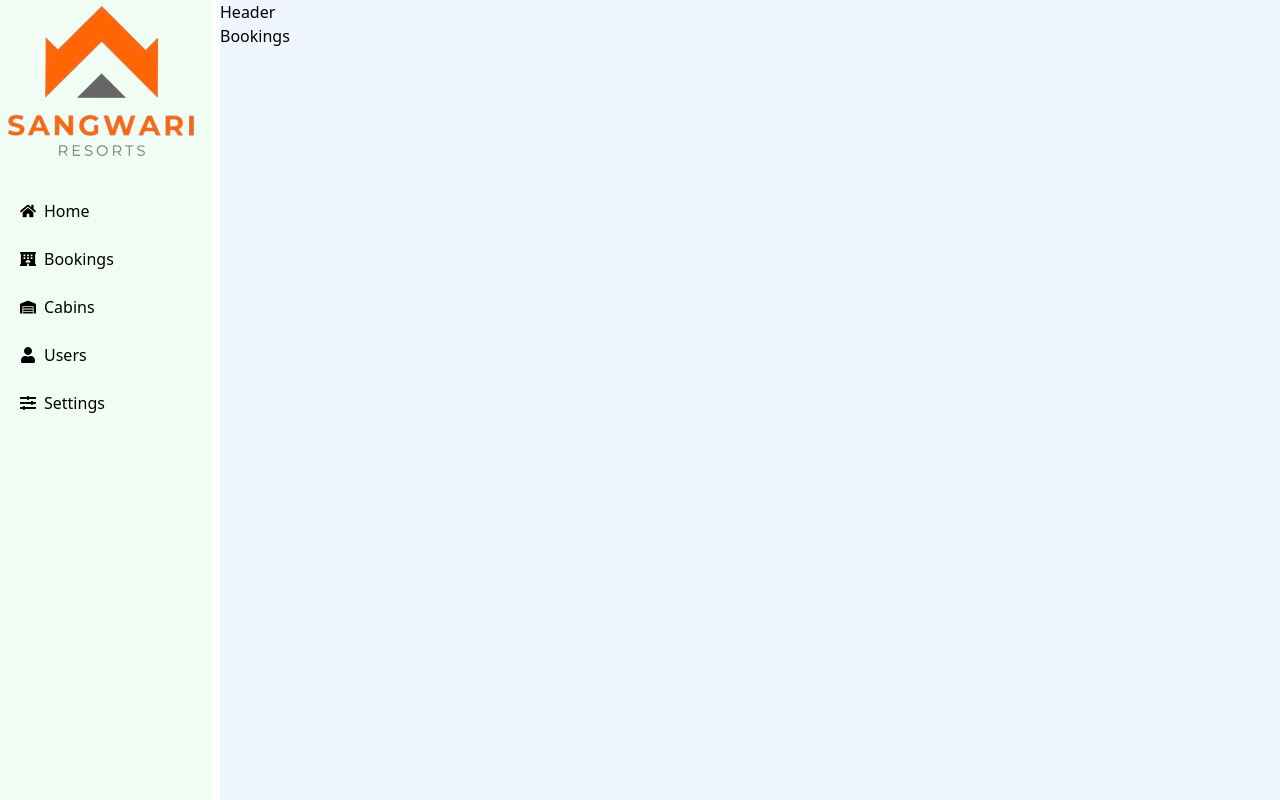
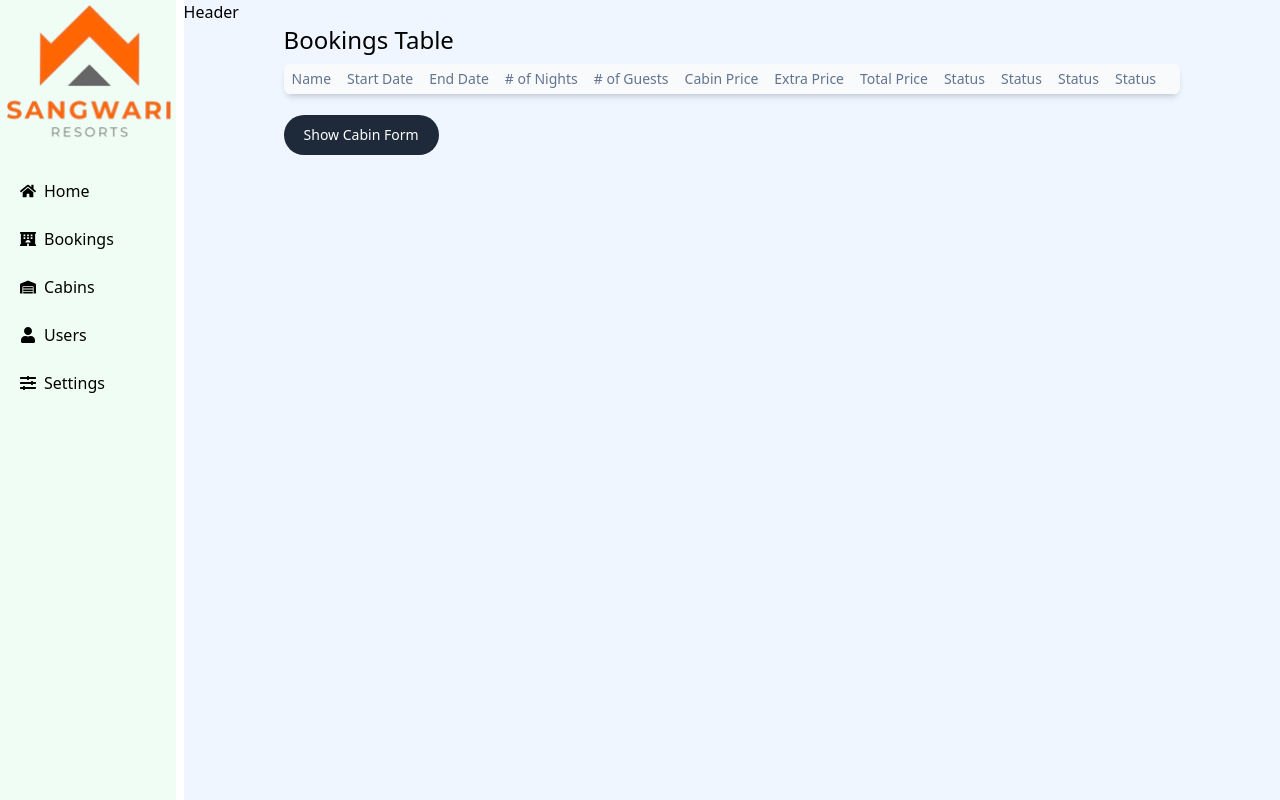
Before and after one commit to sandeepdewangan/10-sangwari-resort, a React (Vite) app: page /bookings in a window 1280 px wide. Built offline with nearby package versions, Linux system fonts and the light colour scheme.

Commit message:
Settings page

```diff
--- a/src/App.jsx
+++ b/src/App.jsx
@@ -16,7 +16,8 @@ import { Toaster } from "react-hot-toast";
 // Setup React Router
 const queryClient = new QueryClient({
   defaultOptions: {
-    staleTime: 60 * 1000,
+    // staleTime: 60 * 1000,
+    staleTime: 0,
   },
 });
 
--- /dev/null
+++ b/src/features/bookings/BookingsTable.jsx
@@ -0,0 +1,72 @@
+const BookingsTable = () => {
+  return (
+    <div>
+      <div className="relative flex flex-col w-full h-full overflow-scroll text-gray-700 bg-white shadow-md rounded-lg bg-clip-border">
+        <table className="w-full text-left table-auto min-w-max text-slate-800">
+          <thead>
+            <tr className="text-slate-500 border-b border-slate-300 bg-slate-50">
+              <th className="p-2">
+                <p className="text-sm leading-none font-normal">Name</p>
+              </th>
+              <th className="p-2">
+                <p className="text-sm leading-none font-normal">Start Date</p>
+              </th>
+              <th className="p-2">
+                <p className="text-sm leading-none font-normal">End Date</p>
+              </th>
+              <th className="p-2">
+                <p className="text-sm leading-none font-normal"># of Nights</p>
+              </th>
+              <th className="p-2">
+                <p className="text-sm leading-none font-normal"># of Guests</p>
+              </th>
+              <th className="p-2">
+                <p className="text-sm leading-none font-normal">Cabin Price</p>
+              </th>
+              <th className="p-2">
+                <p className="text-sm leading-none font-normal">Extra Price</p>
+              </th>
+              <th className="p-2">
+                <p className="text-sm leading-none font-normal">Total Price</p>
+              </th>
+              <th className="p-2">
+                <p className="text-sm leading-none font-normal">Status</p>
+              </th>
+              <th className="p-2">
+                <p className="text-sm leading-none font-normal">Status</p>
+              </th>
+              <th className="p-2">
+                <p className="text-sm leading-none font-normal">Status</p>
+              </th>
+              <th className="p-2">
+                <p className="text-sm leading-none font-normal">Status</p>
+              </th>
+              <th className="p-2">
+                <p></p>
+              </th>
+            </tr>
+          </thead>
+          {/* {cabins.map((cabin) => (
+            <Cabin key={cabin.id} cabin={cabin} />
+          ))} */}
+        </table>
+      </div>
+      <button
+        type="button"
+        className="text-white bg-gray-800 hover:bg-gray-900 focus:outline-none focus:ring-4 focus:ring-gray-300 font-medium rounded-full text-sm px-5 py-2.5 me-2 mb-2 dark:bg-gray-800 dark:hover:bg-gray-700 dark:focus:ring-gray-700 dark:border-gray-700 mt-5"
+        // onClick={() => setShowForm(!showForm)}
+      >
+        Show Cabin Form
+      </button>
+      {/* {showForm ? (
+    <div className="w-[40%] pt-10">
+      <CabinForm />
+    </div>
+  ) : (
+    <p>Click to create a new room.</p>
+  )} */}
+    </div>
+  );
+};
+
+export default BookingsTable;
--- /dev/null
+++ b/src/features/settings/SettingsForm.jsx
@@ -0,0 +1,132 @@
+import { useMutation, useQuery, useQueryClient } from "@tanstack/react-query";
+import { useForm } from "react-hook-form";
+import { Form } from "react-router-dom";
+
+import { getSettings, save } from "../../services/apiSettings";
+import toast from "react-hot-toast";
+
+const inputStyle =
+  "block w-full p-2 text-gray-900 border border-gray-300 rounded-lg bg-white text-base focus:ring-blue-500 focus:border-blue-500";
+const labelStyle = "block mb-2 text-sm font-medium text-gray-900";
+
+const SettingsForm = () => {
+  const queryClient = useQueryClient();
+  // use query
+  const {
+    isLoading: isQueryPending,
+    data: settings,
+    error: queryError,
+  } = useQuery({
+    queryKey: ["settings"],
+    queryFn: getSettings,
+  });
+
+  const { register, handleSubmit, formState } = useForm();
+
+  // click event
+  const { isPending: isFormSavingPending, mutate: saveSettings } = useMutation({
+    mutationFn: save,
+    onSuccess: () => {
+      toast.success("Save changes successfully made to database.");
+      queryClient.invalidateQueries({ queryKey: ["settings"] });
+    },
+    onError: (error) => toast(error.message),
+  });
+
+  const { errors } = formState;
+
+  function onSubmit(data) {
+    saveSettings({
+      minBookingLength: data.minBookingLength,
+      maxBookingLength: data.maxBookingLength,
+      maxNumberOfGuestsPerBooking: data.maxNumberOfGuestsPerBooking,
+      breakfastPrice: data.breakfastPrice,
+    });
+  }
+  if (isQueryPending || isFormSavingPending) return <p>Loading...</p>;
+
+  return (
+    <div>
+      <Form onSubmit={handleSubmit(onSubmit)}>
+        {/* Min booking length */}
+        <div className="mb-6">
+          <label className={labelStyle}>Min Booking Length</label>
+          <input
+            type="number"
+            className={inputStyle}
+            {...register("minBookingLength", {
+              required: "This field is required",
+            })}
+            defaultValue={settings.minBookingLength}
+          />
+          <label className="text-red-500">
+            {errors?.minBookingLength?.message && (
+              <p>{errors?.minBookingLength?.message}</p>
+            )}
+          </label>
+        </div>
+        {/* Max booking length */}
+        <div className="mb-6">
+          <label className={labelStyle}>Max Booking Length</label>
+          <input
+            type="number"
+            className={inputStyle}
+            {...register("maxBookingLength", {
+              required: "This field is required",
+            })}
+            defaultValue={settings.maxBookingLength}
+          />
+          <label className="text-red-500">
+            {errors?.maxBookingLength?.message && (
+              <p>{errors?.maxBookingLength?.message}</p>
+            )}
+          </label>
+        </div>
+        {/* Max Number of Guests */}
+        <div className="mb-6">
+          <label className={labelStyle}>Max Number of Guests</label>
+          <input
+            type="number"
+            className={inputStyle}
+            {...register("maxNumberOfGuestsPerBooking", {
+              required: "This field is required",
+            })}
+            defaultValue={settings.maxNumberOfGuestsPerBooking}
+          />
+          <label className="text-red-500">
+            {errors?.maxNumberOfGuestsPerBooking?.message && (
+              <p>{errors?.maxNumberOfGuestsPerBooking?.message}</p>
+            )}
+          </label>
+        </div>
+        {/* Breakfast Price */}
+        <div className="mb-6">
+          <label className={labelStyle}>Breakfast Price</label>
+          <input
+            type="number"
+            className={inputStyle}
+            {...register("breakfastPrice", {
+              required: "This field is required",
+            })}
+            defaultValue={settings.breakfastPrice}
+          />
+          <label className="text-red-500">
+            {errors?.breakfastPrice?.message && (
+              <p>{errors?.breakfastPrice?.message}</p>
+            )}
+          </label>
+        </div>
+
+        <button
+          type="submit"
+          className="focus:outline-none text-white bg-red-700 hover:bg-red-800 focus:ring-4 focus:ring-red-300 font-medium rounded-lg text-sm px-5 py-2.5 me-2 mb-2"
+          disabled={isFormSavingPending}
+        >
+          Save Changes
+        </button>
+      </Form>
+    </div>
+  );
+};
+
+export default SettingsForm;
--- a/src/pages/Bookings.jsx
+++ b/src/pages/Bookings.jsx
@@ -1,5 +1,14 @@
+import BookingsTable from "../features/bookings/BookingsTable";
+
 const Bookings = () => {
-  return <div>Bookings</div>;
+  return (
+    <div className="mx-25">
+      <span className="text-2xl">Bookings Table</span>
+      <div className="pt-2">
+        <BookingsTable />
+      </div>
+    </div>
+  );
 };
 
 export default Bookings;
--- a/src/pages/Settings.jsx
+++ b/src/pages/Settings.jsx
@@ -1,5 +1,14 @@
+import SettingsForm from "../features/settings/SettingsForm";
+
 const Settings = () => {
-  return <div>Settings</div>;
+  return (
+    <div className="mx-25">
+      <span className="text-2xl">Settings</span>
+      <div className="pt-2">
+        <SettingsForm />
+      </div>
+    </div>
+  );
 };
 
 export default Settings;
--- a/src/pages/Users.jsx
+++ b/src/pages/Users.jsx
@@ -1,5 +1,10 @@
 const Users = () => {
-  return <div>Users</div>;
+  return (
+    <div className="mx-25">
+      <span className="text-2xl">Bookings Table</span>
+      <div className="pt-2">{/* Users */}</div>
+    </div>
+  );
 };
 
 export default Users;
--- /dev/null
+++ b/src/services/apiSettings.js
@@ -0,0 +1,25 @@
+import supabase from "./supabase";
+
+export async function getSettings() {
+  let { data, error } = await supabase.from("settings").select("*");
+
+  if (error) {
+    throw new Error(error.message);
+  }
+
+  return data[0];
+}
+
+export async function save(settings) {
+  const { data, error } = await supabase
+    .from("settings")
+    .update(settings)
+    .eq("id", 1)
+    .select();
+
+  if (error) {
+    throw new Error(error.message);
+  }
+
+  return data;
+}
```
